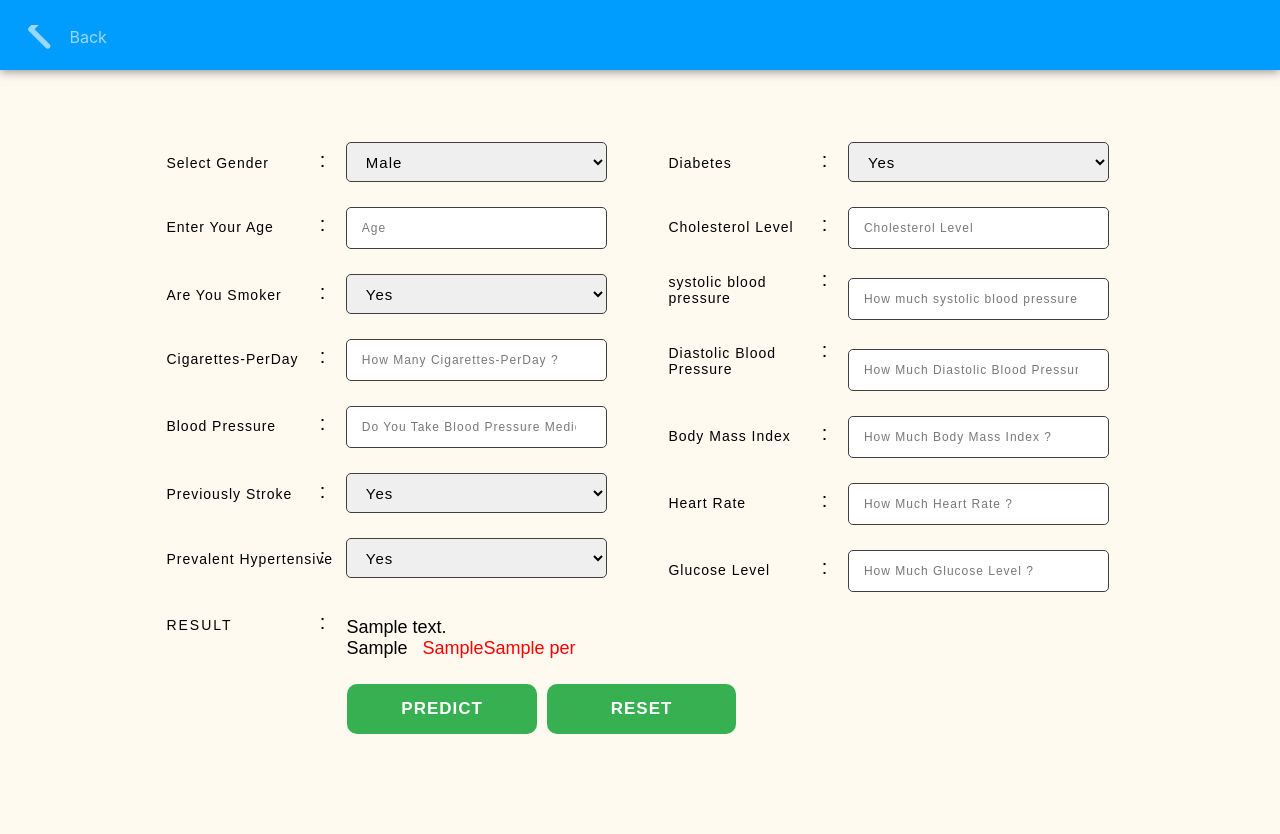
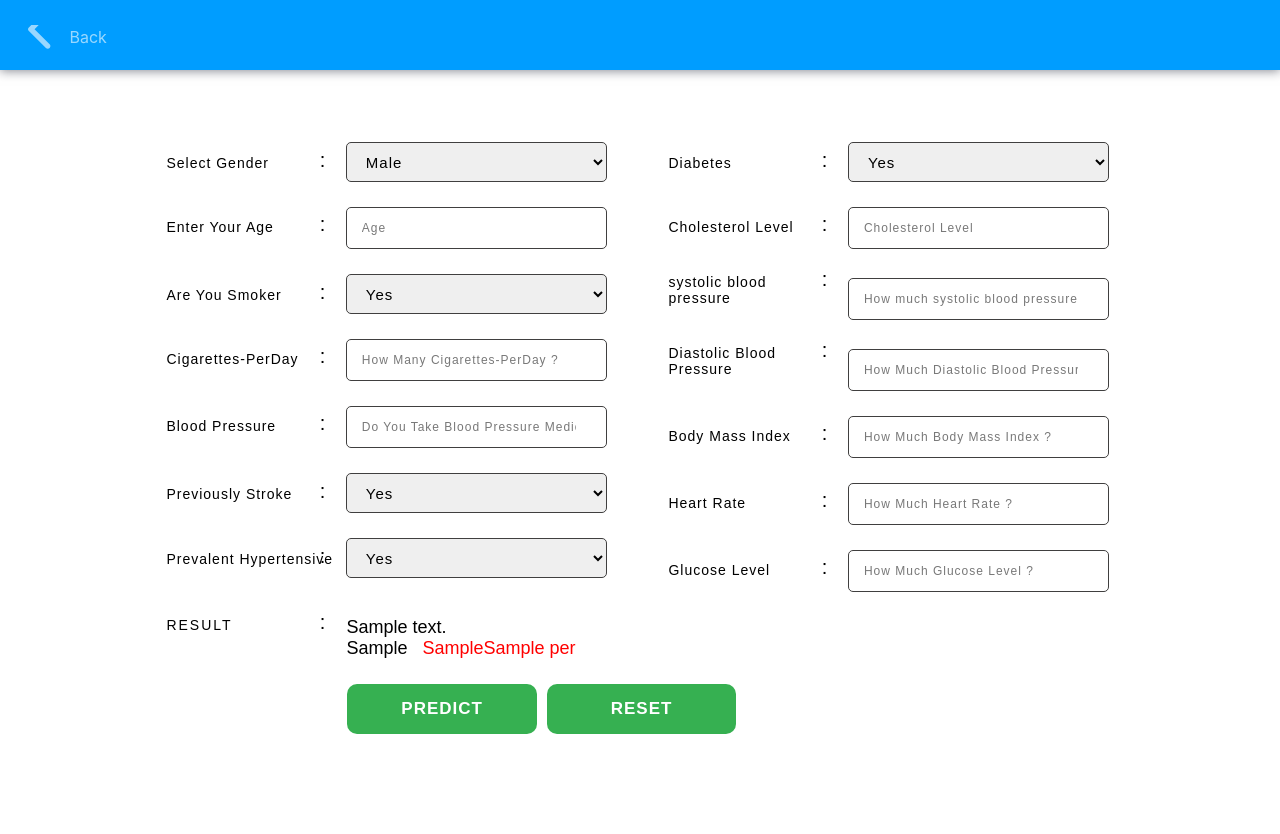
Before and after one commit to AhmedA998/Heroku_diabetes_php, a Flask app: template templates/index.html in a window 1280 px wide. Run offline with Flask 2, Linux system fonts and the light colour scheme; the template is opened without the code that fills it: most values are stand-ins (such as "Sample title", 1, 10 or a date in 2020); parts of the project's set-up code (start-up, migrations or seed data) failed here and were passed over; some libraries are stand-ins or nearby versions.

Commit message:
Update index.html

```diff
--- a/templates/index.html
+++ b/templates/index.html
@@ -30,7 +30,7 @@ License URL: http://creativecommons.org/licenses/by/3.0/
     <link rel="shortcut icon" type="image/x-icon" href="../static/img/logo.png">
     <style>
         body{
-     background-color:floralwhite;
+     background-color:white;
         }
 
     </style>
```
